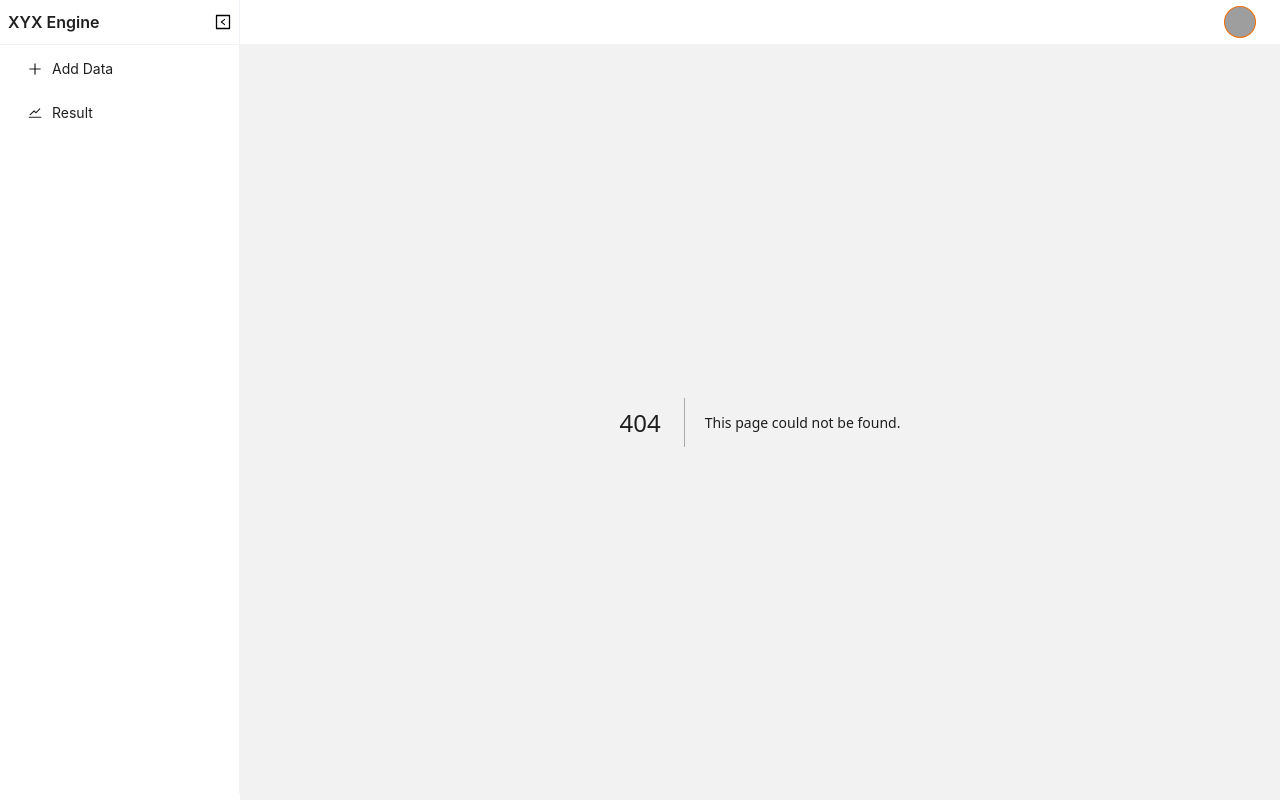
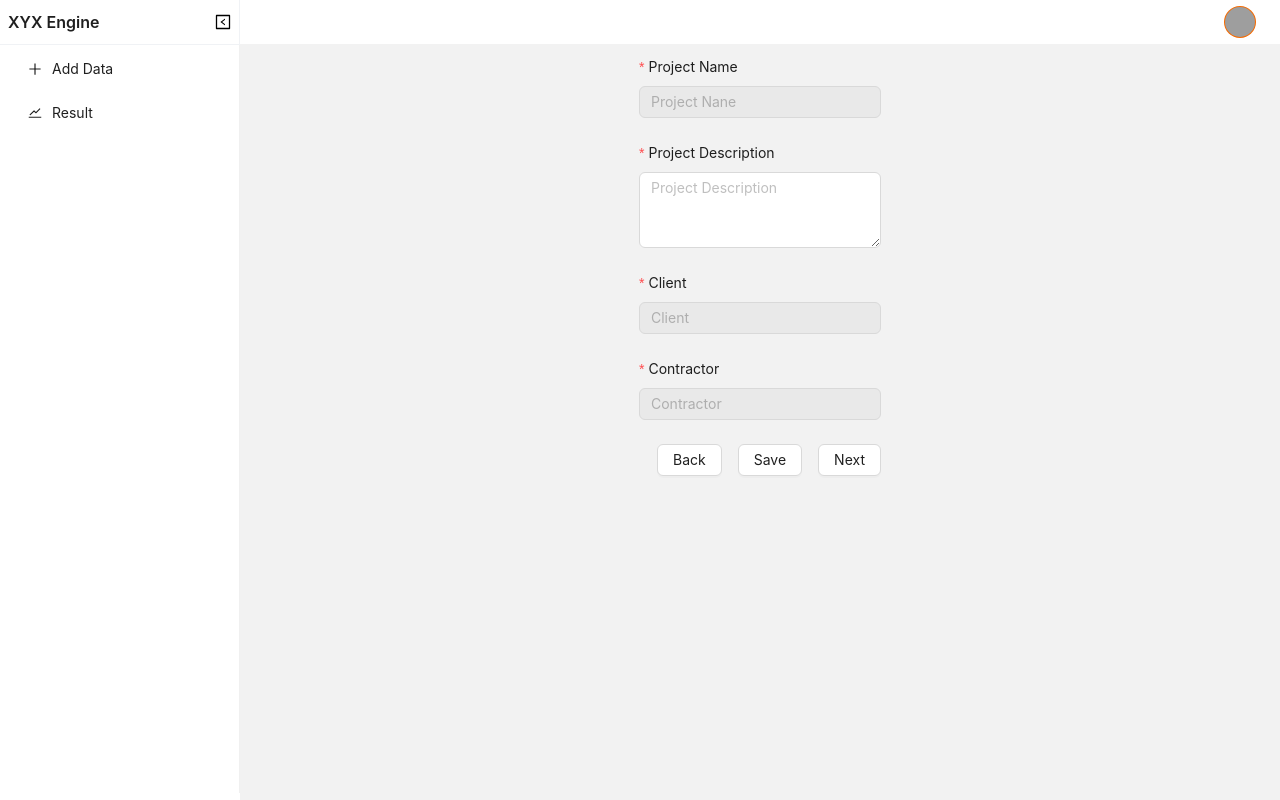
Before and after one commit to RubelBiswasCS/xyz-engine, a Next.js app: page /add-data in a window 1280 px wide. Before the commit this address had no page. Built offline with nearby package versions, Linux system fonts and the light colour scheme; grey boxes are pictures that could not be loaded.

Commit message:
Added step form

```diff
--- /dev/null
+++ b/components/AddData/index.tsx
@@ -0,0 +1,287 @@
+import React, { useState } from 'react'
+import { message, Button, Input, Form, InputNumber } from 'antd'
+
+// Constants
+const { Item } = Form
+const { TextArea } = Input
+
+const AddData = () => {
+  const [ current, setCurrent ] = useState(0)
+
+  const [ projectInfoForm ] = Form.useForm()
+  const [ xyzInfoForm ] = Form.useForm()
+
+  // On Step 1 Form Submit
+  const onProjectInfoSubmit = (values: any) => {
+    console.log({ values })
+  }
+
+  // On Step 1 Form Submit Error
+  const onProjectInfoFormSubmitError = (error: any) => {
+    console.log({ error })
+  }
+
+  // On Step 2 Form Submit
+  const onXYZInfoSubmit = (values: any) => {
+    console.log({ values })
+  }
+
+  // On Step 2 Form Submit Error
+  const onXYZInfoFormSubmitError = (error: any) => {
+    console.log({ error })
+  }
+
+  const steps = [
+    {
+      title: 'Step 1',
+      content: (
+        <div className="flex flex-col justify-center items-center h-full">
+          <Form
+            style={{ width: '100%', gap: 4 }}
+            layout='vertical'
+            size='middle'
+            onFinish={ onProjectInfoSubmit }
+            onFinishFailed={ onProjectInfoFormSubmitError }
+            validateTrigger='onChange'
+            form={ projectInfoForm }
+          >
+            <Item
+              label="Project Name"
+              name='project_name'
+              rules={[
+                {
+                  required: true,
+                  message: 'This field is required'
+                }
+              ]}
+            >
+              <Input disabled placeholder='Project Nane' />
+            </Item>
+            <Item
+              label="Project Description"
+              name="project_description"
+              rules={[
+                {
+                  required: true,
+                  message: 'This field is required'
+                }
+              ]}
+            >
+              <TextArea rows={ 3 } placeholder="Project Description" />
+            </Item>
+            <Item
+              label="Client"
+              name='client'
+              rules={[
+                {
+                  required: true,
+                  message: 'This field is required'
+                }
+              ]}
+            >
+              <Input disabled placeholder='Client' />
+            </Item>
+            <Item
+              label="Contractor"
+              name='contractor'
+              rules={[
+                {
+                  required: true,
+                  message: 'This field is required'
+                }
+              ]}
+            >
+              <Input disabled placeholder='Contractor' />
+            </Item>
+            <Item style={{ margin: '24px 0px 0px 0px' }}>
+                <div style={{ display: 'flex', width: '100%', justifyContent: 'flex-end', gap: 16 }}>
+                  <Button
+                    onClick={ () => setCurrent(0) }
+                    size={ 'middle' }
+                  >
+                    { 'Back' }
+                  </Button>
+                  <Button
+                    htmlType={ 'submit' }
+                    size={ 'middle' }
+                  >
+                    { 'Save' }
+                  </Button>
+                  <Button
+                    onClick={ () => setCurrent(1) }
+                    size={ 'middle' }
+                  >
+                    { 'Next' }
+                  </Button>
+                </div>
+            </Item>
+          </Form>
+        </div>
+      )
+    },
+    {
+      title: 'Step 2',
+      content: (
+        <div className="flex flex-col justify-center items-center h-full">
+          <Form
+            style={{ width: '100%', gap: 4 }}
+            layout='vertical'
+            size='middle'
+            onFinish={ onXYZInfoSubmit }
+            onFinishFailed={ onXYZInfoFormSubmitError }
+            validateTrigger='onChange'
+            form={ xyzInfoForm }
+          >
+            <Item
+              label="Project Name"
+              name='project_name'
+              rules={[
+                {
+                  required: true,
+                  message: 'This field is required'
+                }
+              ]}
+            >
+              <Input disabled placeholder='Project Nane' />
+            </Item>
+            <Item
+              label="Project Description"
+              name="project_description"
+              rules={[
+                {
+                  required: true,
+                  message: 'This field is required'
+                }
+              ]}
+            >
+              <TextArea rows={ 3 } placeholder="Project Description" />
+            </Item>
+            <Item
+              label="Client"
+              name='client'
+              rules={[
+                {
+                  required: true,
+                  message: 'This field is required'
+                }
+              ]}
+            >
+              <Input disabled placeholder='Client' />
+            </Item>
+            <Item
+              label="Contractor"
+              name='contractor'
+              rules={[
+                {
+                  required: true,
+                  message: 'This field is required'
+                }
+              ]}
+            >
+              <Input disabled placeholder='Contractor' />
+            </Item>
+
+            <Item
+              label="Max X"
+              name='max_x'
+              rules={[
+                {
+                  required: true,
+                  message: 'This field is required'
+                }
+              ]}
+            >
+              <InputNumber style={{ width: '100%' }} controls={ false } placeholder="Max X" />
+            </Item>
+            <Item
+              label="Min X"
+              name='min_x'
+              rules={[
+                {
+                  required: true,
+                  message: 'This field is required'
+                }
+              ]}
+            >
+              <InputNumber style={{ width: '100%' }} controls={ false } placeholder="Min X" />
+            </Item>
+
+            <Item
+              label="Max Y"
+              name='max_Y'
+              rules={[
+                {
+                  required: true,
+                  message: 'This field is required'
+                }
+              ]}
+            >
+              <InputNumber style={{ width: '100%' }} controls={ false } placeholder="Max Y" />
+            </Item>
+            <Item
+              label="Min Y"
+              name='min_Y'
+              rules={[
+                {
+                  required: true,
+                  message: 'This field is required'
+                }
+              ]}
+            >
+              <InputNumber style={{ width: '100%' }} controls={ false } placeholder="Min Y" />
+            </Item>
+
+            <Item
+              label="Max Z"
+              name='max_z'
+              rules={[
+                {
+                  required: true,
+                  message: 'This field is required'
+                }
+              ]}
+            >
+              <InputNumber style={{ width: '100%' }} controls={ false } placeholder="Max Z" />
+            </Item>
+            <Item
+              label="Min Z"
+              name='min_z'
+              rules={[
+                {
+                  required: true,
+                  message: 'This field is required'
+                }
+              ]}
+            >
+              <InputNumber style={{ width: '100%' }} controls={ false } placeholder="Min Z" />
+            </Item>
+
+            <Item style={{ margin: '24px 0px 0px 0px' }}>
+                <div style={{ display: 'flex', width: '100%', justifyContent: 'flex-end', gap: 16 }}>
+                  <Button
+                    onClick={ () => setCurrent(0) }
+                    size={ 'middle' }
+                  >
+                    { 'Back' }
+                  </Button>
+                  <Button
+                    htmlType={ 'submit' }
+                    size={ 'middle' }
+                  >
+                    { 'Save' }
+                  </Button>
+                </div>
+            </Item>
+          </Form>
+        </div>
+      )
+    }
+  ]
+  return (
+    <div className='flex flex-col justify-center items-center h-full'>
+      { steps[current]?.content }
+    </div>
+  )
+}
+
+export default AddData
--- /dev/null
+++ b/pages/add-data.tsx
@@ -0,0 +1,18 @@
+import React from 'react'
+import type { NextPage } from 'next'
+
+// Import Components
+import { Row, Col, Spin } from 'antd'
+import AddDataComponent from '../components/AddData'
+
+const AddData: NextPage = () => {
+  return (
+    <Row style={{ width: '100%' }}>
+      <Col span={ 24 }>
+        <AddDataComponent />
+      </Col>
+    </Row>
+  )
+}
+
+export default AddData
```
